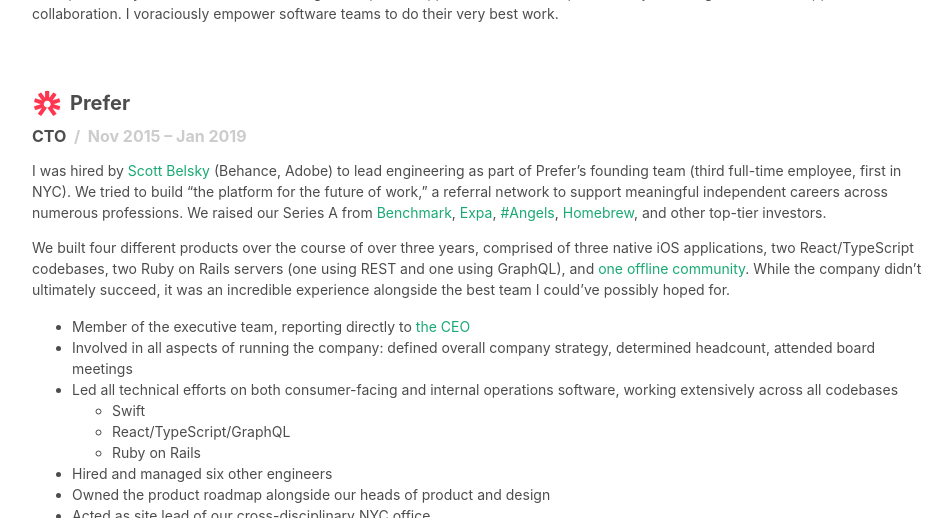
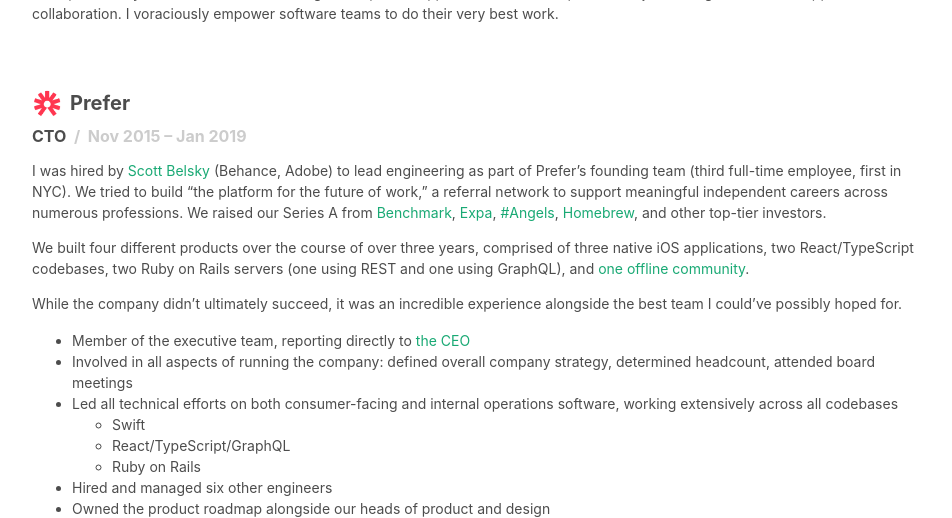
Before and after one commit to irace/irace.github.com, a Jekyll site: the page resume.html, which Jekyll copies as it is, in a window 1280 px wide and 900 px high, scrolled down 306 px, cut to the strip 0-518 px from the top of the window. Shown: the whole strip, without its empty margins (160-1112 px from the left). Built offline with Jekyll 4.4.1, drawn with Linux system fonts in a browser that asks for light colours.

Commit message:
Extra paragraph

```diff
--- a/resume.html
+++ b/resume.html
@@ -81,8 +81,11 @@
           <p class="f6 lh-copy">
             We built four different products over the course of over three years, comprised of three native iOS applications, two
             React/TypeScript codebases, two Ruby on Rails servers (one using REST and one using GraphQL), and
-            <a class="link dim green" href="https://www.soloistcollective.com/">one offline community</a>. While the company didn’t
-            ultimately succeed, it was an incredible experience alongside the best team I could’ve possibly hoped for.
+            <a class="link dim green" href="https://www.soloistcollective.com/">one offline community</a>.
+          </p>
+          <p class="f6 lh-copy">
+            While the company didn’t ultimately succeed, it was an incredible experience alongside the best team I could’ve possibly hoped
+            for.
           </p>
 
           <ul>
```
